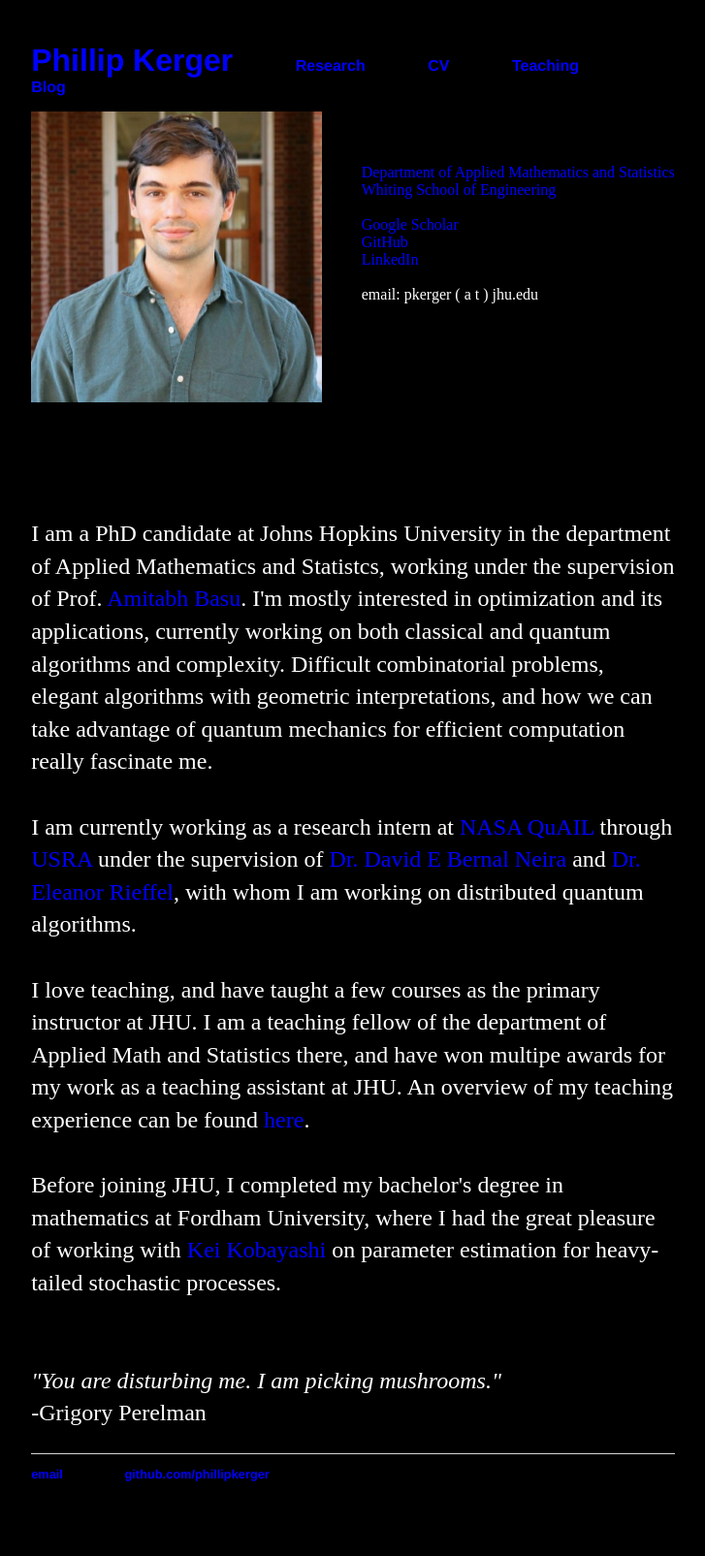
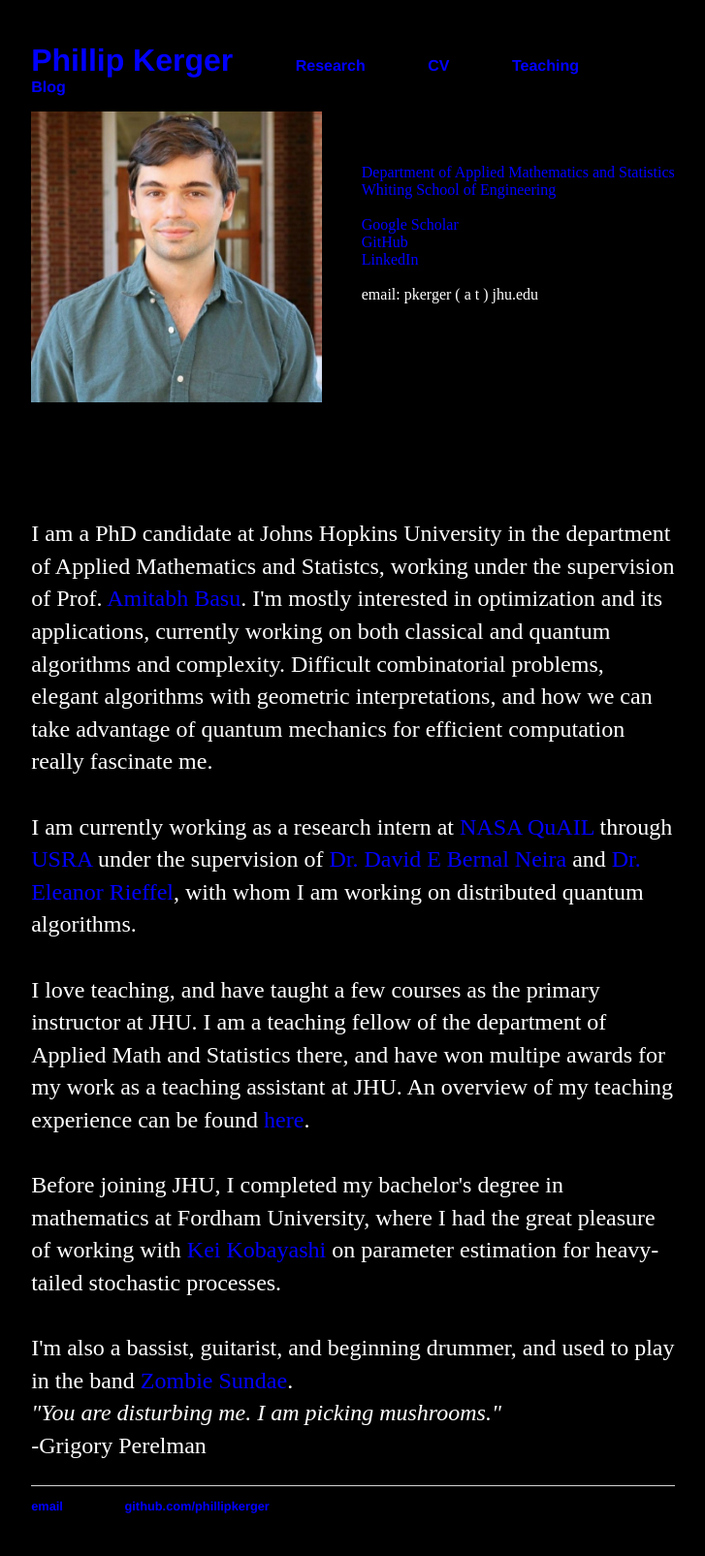
Before and after one commit to PhillipKerger/phillipkerger.github.io, a Jekyll site: the page built from index.html, in a window 1280 px wide. Shown: the whole page at 97% size, without its empty margins (276-1003 px from the left). Built offline with Jekyll 4.4.1, drawn with Linux system fonts in a browser that asks for light colours; before the commit the page ends 1572 px from its top, so only the background shows below that.

Commit message:
Update index.html
added band :D

```diff
--- a/index.html
+++ b/index.html
@@ -52,6 +52,7 @@ title: Phillip Kerger
 		<a href="https://www.fordham.edu/info/20597/mathematics_faculty/9444/kei_kobayashi">Kei Kobayashi</a>
 		on parameter estimation for heavy-tailed stochastic processes.
 		<br><br>
+		I'm also a bassist, guitarist, and beginning drummer, and used to play in the band <a href = "https://open.spotify.com/track/16LKFbRYTGwQnNxEuGkmn2?si=2aca5f6e41184678">Zombie Sundae</a>.
 		<br> <i>"You are disturbing me. I am picking mushrooms."</i>
 		<br> -Grigory Perelman
 		</p>
```
